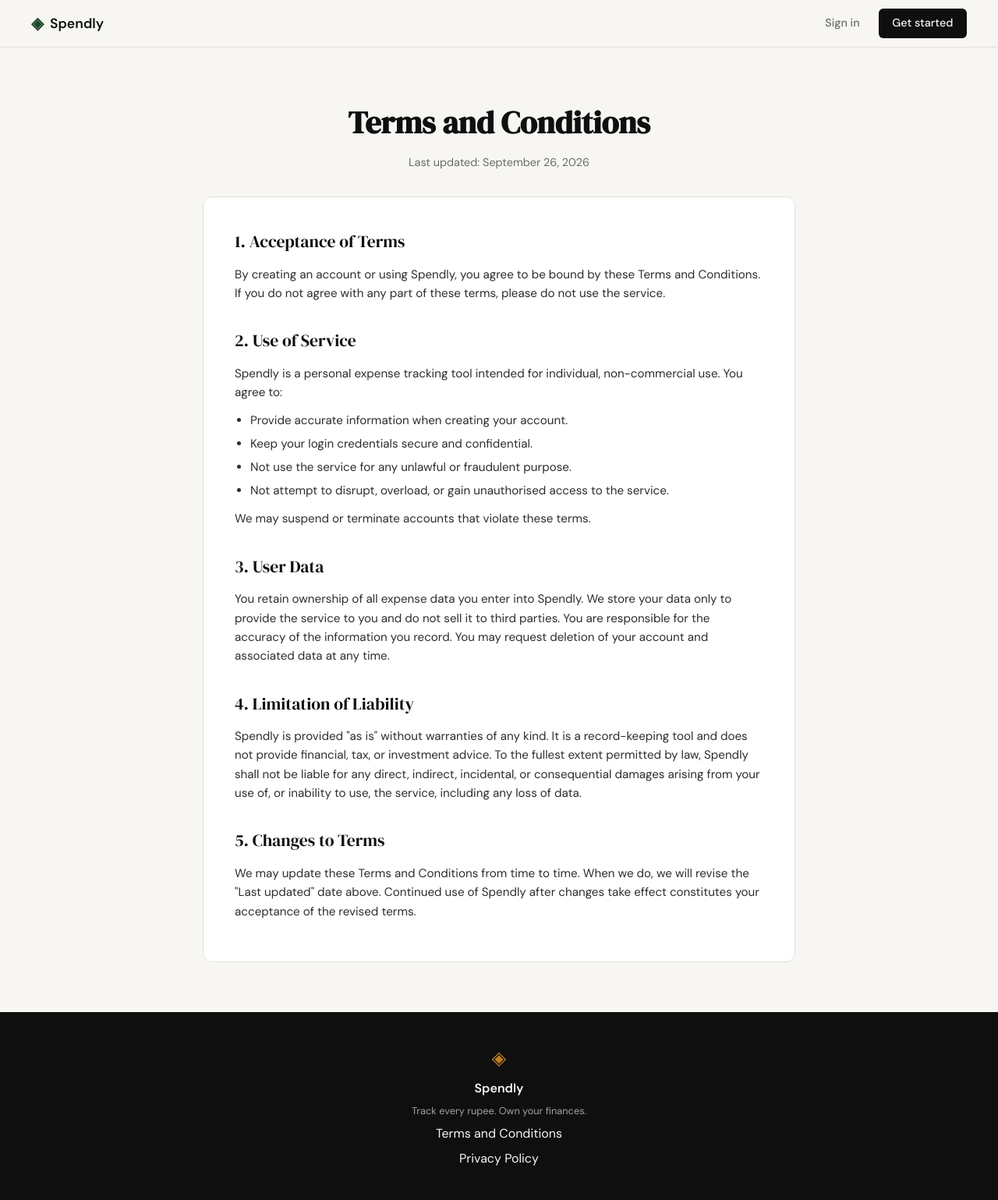
After one commit to radhikaLegend/spendly, a Flask app: page /terms in a window 1280 px wide. The commit adds this page. Shown: the whole page at 78% size. Run offline with Flask 3, Linux system fonts and the light colour scheme.

Commit message:
landing:add terms and privacy links to folder

```diff
--- a/app.py
+++ b/app.py
@@ -20,6 +20,11 @@ def register():
 @app.route("/login")
 def login():
     return render_template("login.html")
+
+
+@app.route("/terms")
+def terms():
+    return render_template("terms.html")
 
 
 # ------------------------------------------------------------------ #
--- a/static/css/style.css
+++ b/static/css/style.css
@@ -478,6 +478,68 @@ a { color: inherit; text-decoration: none; }
 .auth-switch a:hover { text-decoration: underline; }
 
 /* ------------------------------------------------------------------ */
+/* Legal pages                                                         */
+/* ------------------------------------------------------------------ */
+
+.legal-section {
+    padding: 4rem 2rem;
+}
+
+.legal-container {
+    max-width: 760px;
+    margin: 0 auto;
+}
+
+.legal-header {
+    text-align: center;
+    margin-bottom: 2rem;
+}
+
+.legal-title {
+    font-family: var(--font-display);
+    font-size: 2.5rem;
+    color: var(--ink);
+    margin-bottom: 0.5rem;
+}
+
+.legal-updated {
+    font-size: 0.9rem;
+    color: var(--ink-muted);
+}
+
+.legal-card {
+    background: var(--paper-card);
+    border: 1px solid var(--border);
+    border-radius: var(--radius-md);
+    padding: 2.5rem;
+}
+
+.legal-card h2 {
+    font-family: var(--font-display);
+    font-size: 1.35rem;
+    font-weight: 400;
+    color: var(--ink);
+    margin: 2rem 0 0.75rem;
+}
+
+.legal-card h2:first-child { margin-top: 0; }
+
+.legal-card p,
+.legal-card li {
+    color: var(--ink-soft);
+    font-size: 0.95rem;
+}
+
+.legal-card p { margin-bottom: 0.75rem; }
+
+.legal-card ul {
+    padding-left: 1.25rem;
+    margin-bottom: 0.75rem;
+}
+
+.legal-card li { margin-bottom: 0.35rem; }
+
+/* ------------------------------------------------------------------ */
 /* Footer                                                              */
 /* ------------------------------------------------------------------ */
 
@@ -527,4 +589,7 @@ a { color: inherit; text-decoration: none; }
 @media (max-width: 600px) {
     .nav-links a:not(.nav-cta) { display: none; }
     .hero { padding: 3rem 1rem 2rem; }
+    .legal-section { padding: 3rem 1rem; }
+    .legal-title { font-size: 2rem; }
+    .legal-card { padding: 1.5rem; }
 }
--- a/templates/base.html
+++ b/templates/base.html
@@ -34,7 +34,7 @@
             <span class="brand-icon">◈</span>
             <span class="footer-name">Spendly</span>
             <p class="footer-copy">Track every rupee. Own your finances.</p>
-            <a href="#">Terms and Conditions</a>
+            <a href="{{ url_for('terms') }}">Terms and Conditions</a>
             <a href="#">Privacy Policy</a>
         </div>
     </footer>
--- /dev/null
+++ b/templates/terms.html
@@ -0,0 +1,66 @@
+{% extends "base.html" %}
+
+{% block title %}Terms and Conditions — Spendly{% endblock %}
+
+{% block content %}
+
+<section class="legal-section">
+    <div class="legal-container">
+
+        <div class="legal-header">
+            <h1 class="legal-title">Terms and Conditions</h1>
+            <p class="legal-updated">Last updated: September 26, 2026</p>
+        </div>
+
+        <div class="legal-card">
+            <h2>1. Acceptance of Terms</h2>
+            <p>
+                By creating an account or using Spendly, you agree to be bound by these
+                Terms and Conditions. If you do not agree with any part of these terms,
+                please do not use the service.
+            </p>
+
+            <h2>2. Use of Service</h2>
+            <p>
+                Spendly is a personal expense tracking tool intended for individual,
+                non-commercial use. You agree to:
+            </p>
+            <ul>
+                <li>Provide accurate information when creating your account.</li>
+                <li>Keep your login credentials secure and confidential.</li>
+                <li>Not use the service for any unlawful or fraudulent purpose.</li>
+                <li>Not attempt to disrupt, overload, or gain unauthorised access to the service.</li>
+            </ul>
+            <p>
+                We may suspend or terminate accounts that violate these terms.
+            </p>
+
+            <h2>3. User Data</h2>
+            <p>
+                You retain ownership of all expense data you enter into Spendly. We store
+                your data only to provide the service to you and do not sell it to third
+                parties. You are responsible for the accuracy of the information you record.
+                You may request deletion of your account and associated data at any time.
+            </p>
+
+            <h2>4. Limitation of Liability</h2>
+            <p>
+                Spendly is provided "as is" without warranties of any kind. It is a
+                record-keeping tool and does not provide financial, tax, or investment
+                advice. To the fullest extent permitted by law, Spendly shall not be liable
+                for any direct, indirect, incidental, or consequential damages arising from
+                your use of, or inability to use, the service, including any loss of data.
+            </p>
+
+            <h2>5. Changes to Terms</h2>
+            <p>
+                We may update these Terms and Conditions from time to time. When we do, we
+                will revise the "Last updated" date above. Continued use of Spendly after
+                changes take effect constitutes your acceptance of the revised terms.
+            </p>
+        </div>
+
+    </div>
+</section>
+
+{% endblock %}
```
